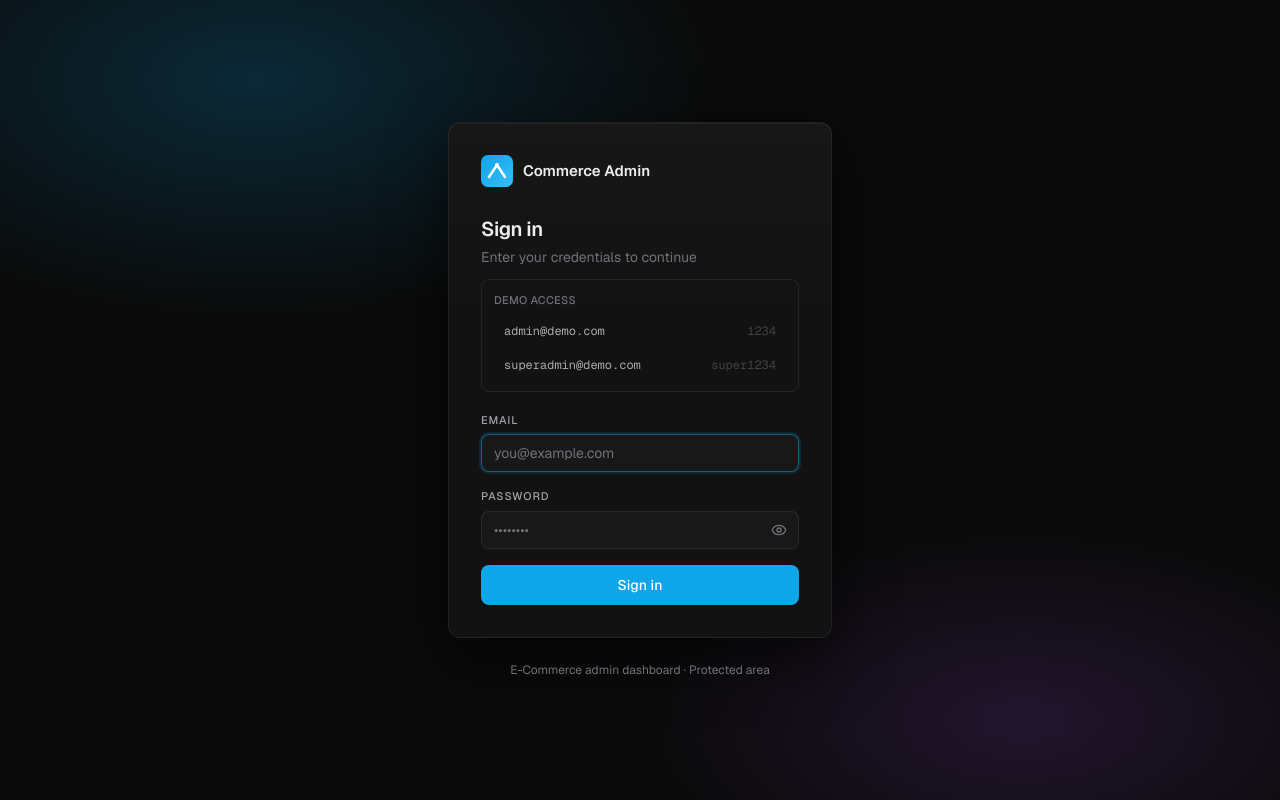
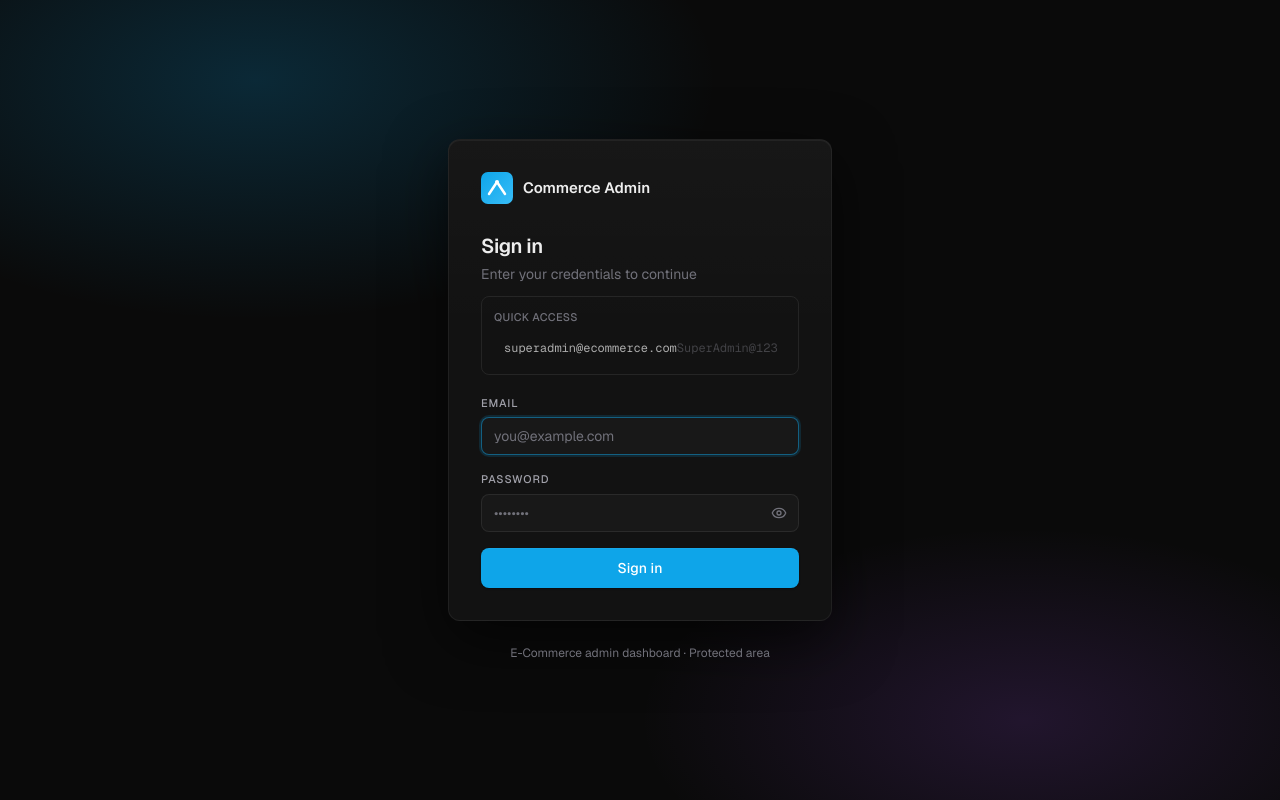
Before and after one commit to sefffo/ecommerce-dashboard, a React (Vite) app: page /login in a window 1280 px wide. Built offline with nearby package versions, Linux system fonts and the light colour scheme; no server answers.

Commit message:
fix(login): replace fake demo credentials with real superadmin account

```diff
--- a/src/pages/LoginPage.tsx
+++ b/src/pages/LoginPage.tsx
@@ -16,8 +16,7 @@ const schema = z.object({
 type FormData = z.infer<typeof schema>
 
 const DEMO_ACCOUNTS = [
-  { label: 'admin', email: 'admin@demo.com', password: '1234' },
-  { label: 'superadmin', email: 'superadmin@demo.com', password: 'super1234' },
+  { label: 'superadmin', email: 'superadmin@ecommerce.com', password: 'SuperAdmin@123' },
 ]
 
 export function LoginPage() {
@@ -65,9 +64,9 @@ export function LoginPage() {
         <h1 className="text-xl font-semibold text-text mb-1 tracking-tight">Sign in</h1>
         <p className="text-muted text-sm mb-3">Enter your credentials to continue</p>
 
-        {/* Demo account hints */}
-        <div className="rounded-lg border border-border bg-surface-offset p-3 mb-5 space-y-1.5">
-          <p className="text-[11px] font-medium text-muted uppercase tracking-wide mb-2">Demo access</p>
+        {/* Demo account hint */}
+        <div className="rounded-lg border border-border bg-surface-offset p-3 mb-5">
+          <p className="text-[11px] font-medium text-muted uppercase tracking-wide mb-2">Quick access</p>
           {DEMO_ACCOUNTS.map((acc) => (
             <button
               key={acc.label}
```
